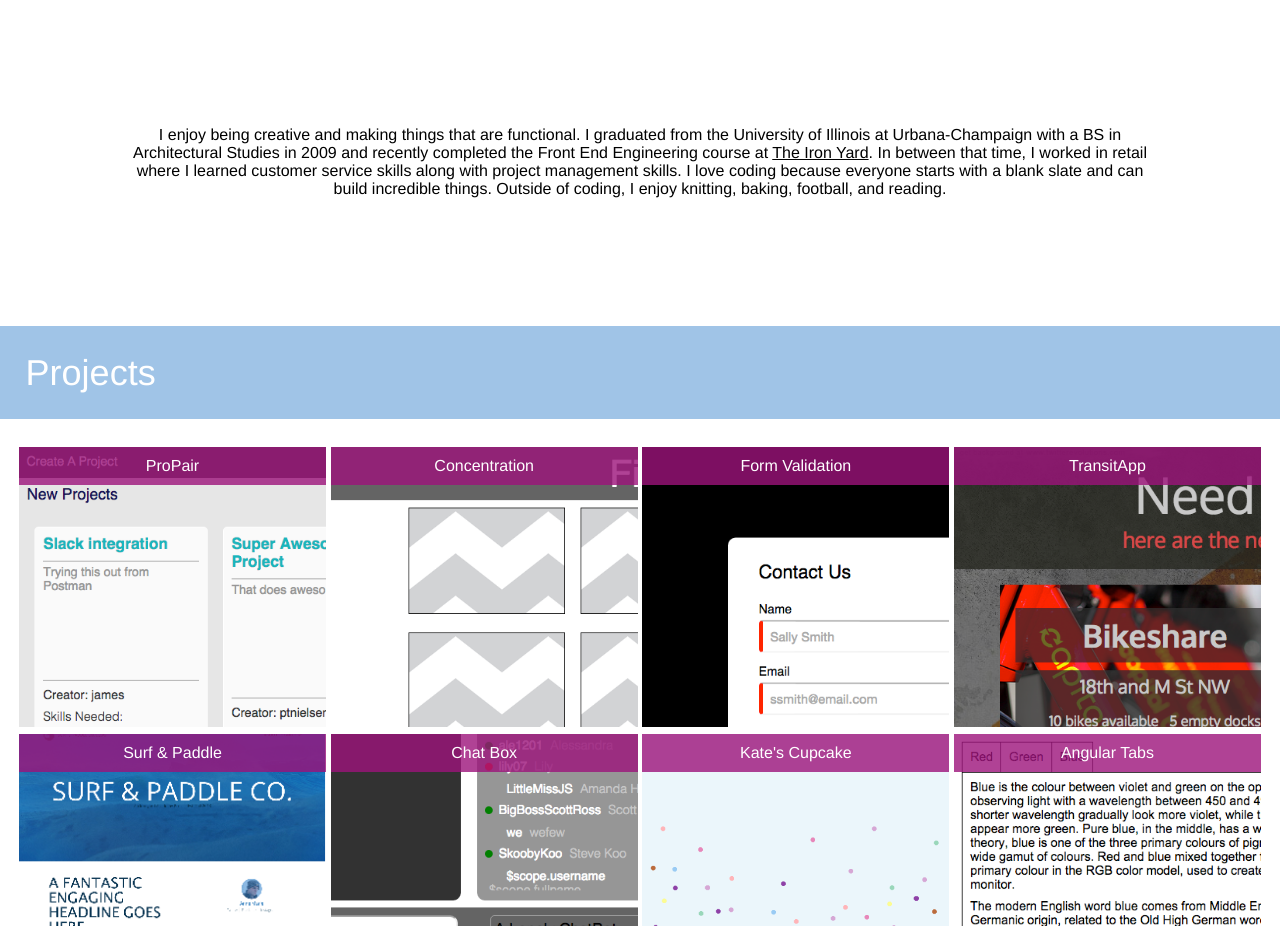
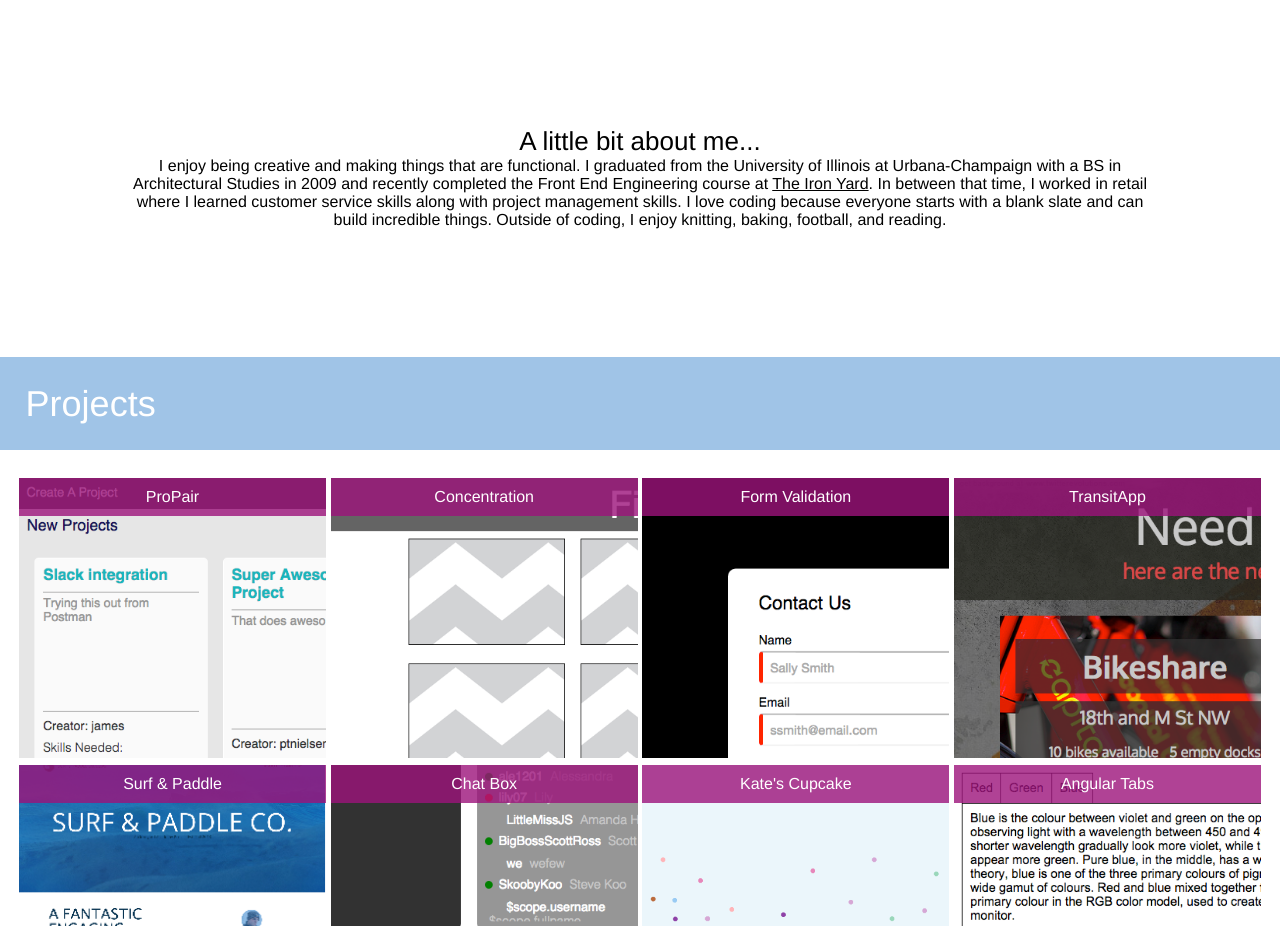
Before and after one commit to ghaea/Portfolio, a website: page public/index.html in a window 1280 px wide. Shown: the part 802-1728 px from the top of the page. Drawn offline with Linux system fonts and the light colour scheme; a web font is replaced by a local one.

Commit message:
added title to about

```diff
--- a/public/index.css
+++ b/public/index.css
@@ -61,6 +61,10 @@
 .about-container {
 	padding: 10%;
 	text-align: center;
+}
+
+#about-me {
+	font-size: 26px;
 }
 
 .projects-container {
--- a/public/index.html
+++ b/public/index.html
@@ -17,6 +17,7 @@
 		</div>
 
 		<div class="about-container">
+			<p id="about-me">A little bit about me...</p>
 			<p id="description">I enjoy being creative and making things that are functional.  I graduated from the University of Illinois at Urbana-Champaign with a BS in Architectural Studies in 2009 and recently completed the Front End Engineering course at <a href="http://theironyard.com/" target="_blank" id="ironyard">The Iron Yard</a>.  In between that time, I worked in retail where I learned customer service skills along with project management skills.  I love coding because everyone starts with a blank slate and can build incredible things.  Outside of coding, I enjoy knitting, baking, football, and reading.  </p>
 		</div>
 
```
